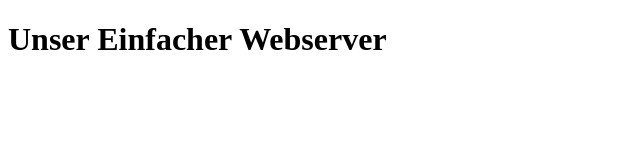
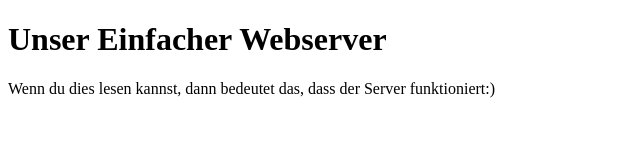
Before and after one commit to mgulenc/EinfacherWebserver, a plain HTML site: page web/index.html in a window 1280 px wide. Shown: the whole page, without its empty margins (0-640 px from the left). Drawn offline with Linux system fonts and the light colour scheme.

Commit message:
added <p> Tag

```diff
--- a/web/index.html
+++ b/web/index.html
@@ -6,5 +6,6 @@
 </head>
 <body>
     <h1>Unser Einfacher Webserver</h1>
+    <p>Wenn du dies lesen kannst, dann bedeutet das, dass der Server funktioniert:)</p>
 </body>
 </html>
```
